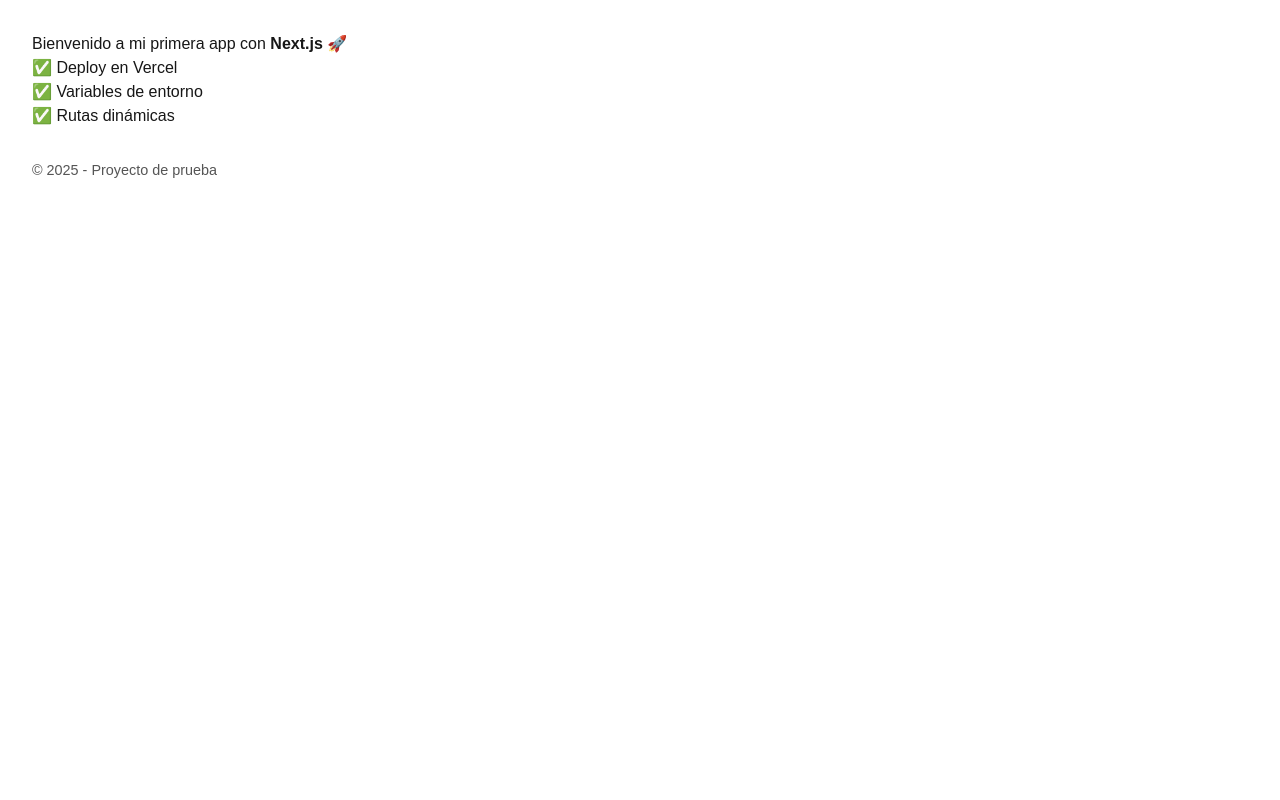
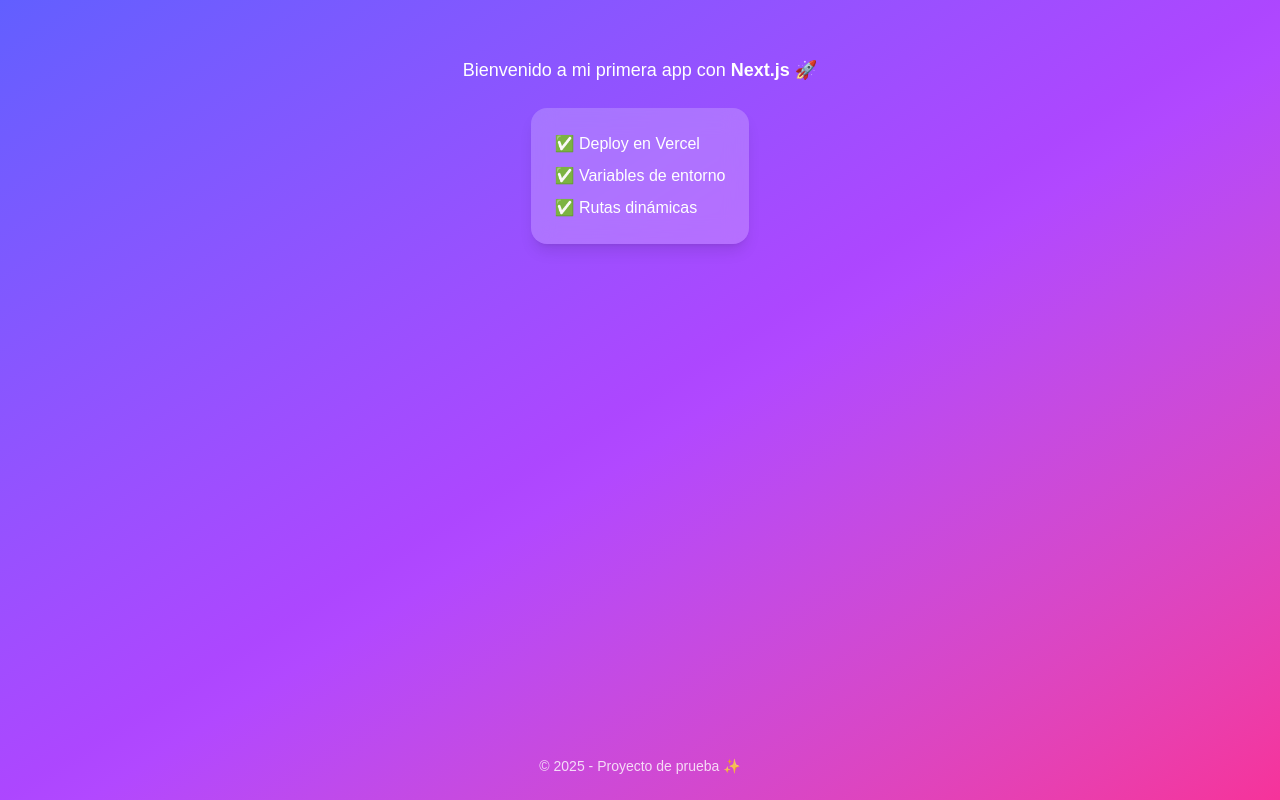
Before and after one commit to Salosada/my-next-lab, a Next.js app: page / in a window 1280 px wide. Built offline with nearby package versions, Linux system fonts and the light colour scheme.

Commit message:
Página con estilo y carisma ✨

```diff
--- a/src/app/page.tsx
+++ b/src/app/page.tsx
@@ -3,6 +3,7 @@ export default function Home() {
   return <h1>¡Cambio automático con Vercel 🔄!</h1>;
 }
 */
+/*
   export default function Home() {
   return (
     <main style={{ padding: "2rem", fontFamily: "sans-serif" }}>
@@ -20,4 +21,26 @@ export default function Home() {
       </footer>
     </main>
   );
+}*/
+export default function Home() {
+  return (
+    <main className="min-h-screen flex flex-col items-center justify-center bg-gradient-to-br from-indigo-500 via-purple-500 to-pink-500 text-white">
+      <section className="text-center p-10">
+        <h1 className="text-5xl font-extrabold drop-shadow-lg mb-4">
+          {process.env.NEXT_PUBLIC_MESSAGE}
+        </h1>
+        <p className="text-lg mb-6">
+          Bienvenido a mi primera app con <span className="font-semibold">Next.js</span> 🚀
+        </p>
+        <ul className="bg-white/20 backdrop-blur-md rounded-2xl p-6 shadow-lg space-y-2 text-left inline-block">
+          <li>✅ Deploy en Vercel</li>
+          <li>✅ Variables de entorno</li>
+          <li>✅ Rutas dinámicas</li>
+        </ul>
+      </section>
+      <footer className="mt-auto pb-6 text-sm text-white/80">
+        © {new Date().getFullYear()} - Proyecto de prueba ✨
+      </footer>
+    </main>
+  );
 }
```
